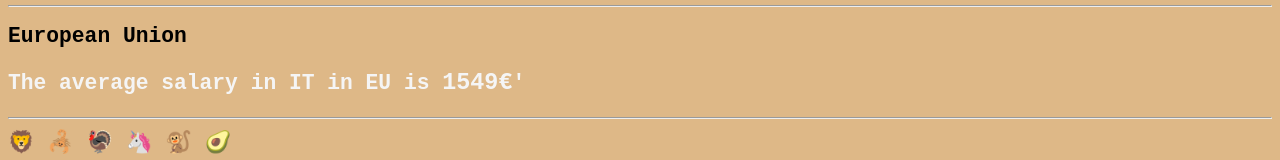
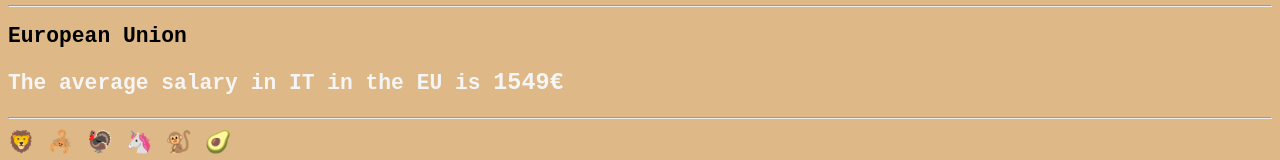
Before and after one commit to pavolorem/HTML5-CSS3, a plain HTML site: page index.html in a window 1280 px wide. Shown: the part 9416-9576 px from the top of the page. Drawn offline with Linux system fonts and the light colour scheme.

Commit message:
Update index.html

```diff
--- a/index.html
+++ b/index.html
@@ -544,7 +544,7 @@
 
  <!-- example of symbol -->
  <h2>European Union</h2>
- <p>The average salary in IT in EU is <b>1549&euro;</b>'</p>
+ <p>The average salary in IT in the EU is <b>1549&euro;</b></p>
  <hr />
 
  <!-- example of emoticons -->
```
